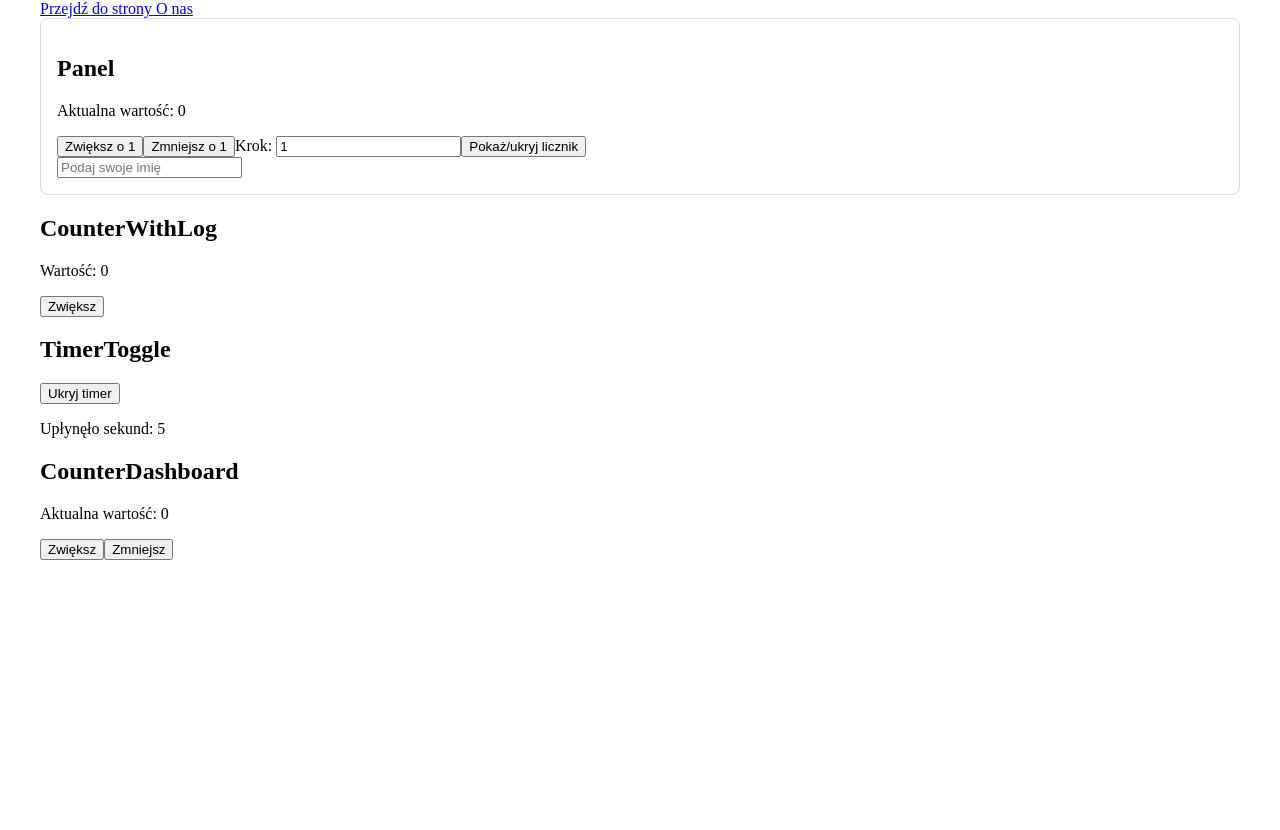
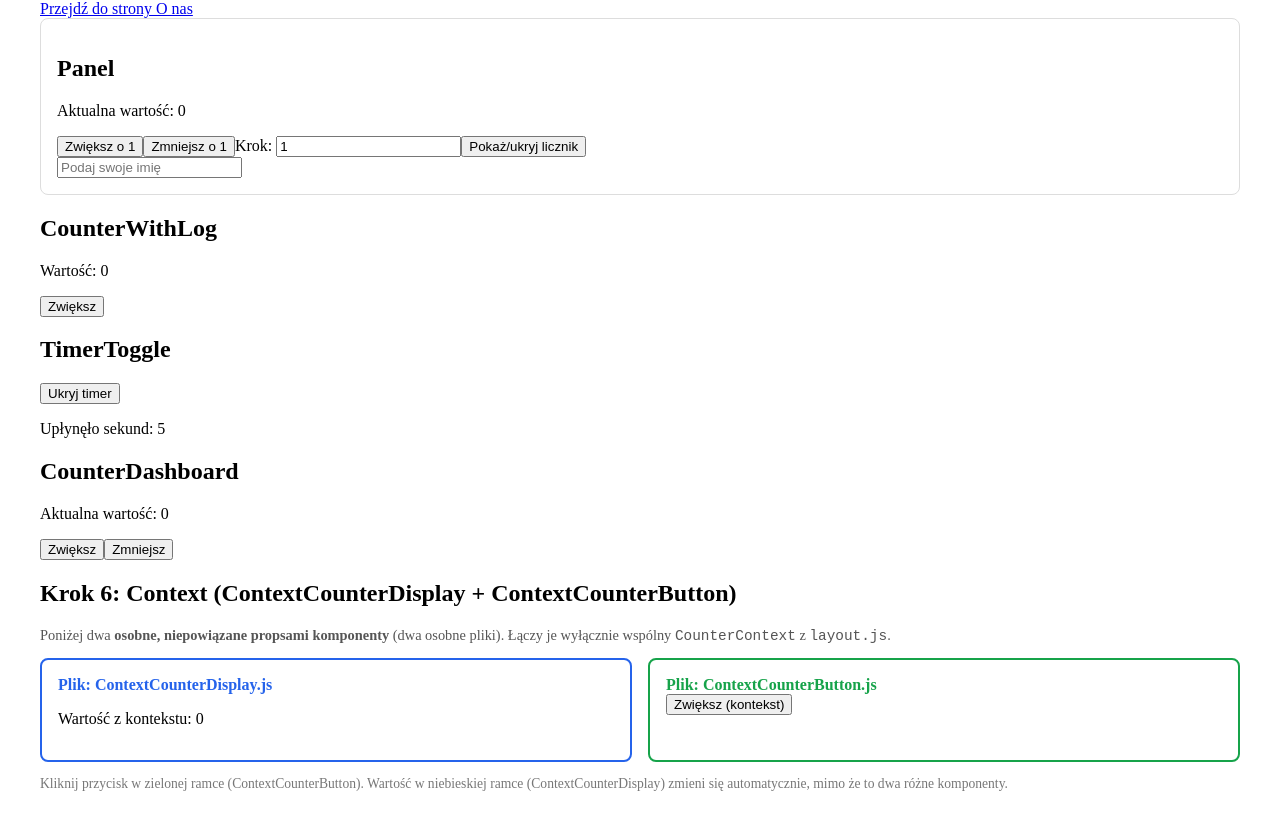
Before and after one commit to Aregda2143/next-2026-27-4C1-AH, a Next.js app: page / in a window 1280 px wide. Shown: the part 204-1034 px from the top of the page. Before the commit the page ends 804 px from the top, so only its background shows below. Built offline with nearby package versions, Linux system fonts and the light colour scheme.

Commit message:
dwa osobne przyciski

```diff
--- a/src/app/layout.js
+++ b/src/app/layout.js
@@ -1,13 +1,17 @@
+import { CounterProvider } from '@/context/CounterContext';
+
 export default function RootLayout({ children }) {
   return (
     <html lang="pl">
       <body>
+        <CounterProvider>
           <header style={{ background: '#f0f0f0', padding: '1rem' }}>
             <nav>
               <strong>Moja Aplikacja Szkolna</strong>
             </nav>
           </header>
           {children}
+        </CounterProvider>
       </body>
     </html>
   );
--- a/src/app/page.js
+++ b/src/app/page.js
@@ -3,6 +3,8 @@ import Dashboard from '@/components/Dashboard';
 import CounterWithLog from '@/components/CounterWithLog';
 import TimerToggle from '@/components/TimerToggle';
 import CounterDashboard from '@/components/CounterDashboard';
+import ContextCounterDisplay from '@/components/ContextCounterDisplay';
+import ContextCounterButton from '@/components/ContextCounterButton';
 
 export default function HomePage() {
   return (
@@ -19,6 +21,29 @@ export default function HomePage() {
       <TimerToggle />
       <h2>CounterDashboard</h2>
       <CounterDashboard />
+      <h2>Krok 6: Context (ContextCounterDisplay + ContextCounterButton)</h2>
+      <p style={{ fontSize: '0.9rem', color: '#555' }}>
+        Poniżej dwa <strong>osobne, niepowiązane propsami komponenty</strong> (dwa osobne pliki).
+        Łączy je wyłącznie wspólny <code>CounterContext</code> z <code>layout.js</code>.
+      </p>
+      <div style={{ display: 'flex', gap: '1rem', flexWrap: 'wrap' }}>
+        <div style={{ border: '2px solid #2563eb', borderRadius: 8, padding: '1rem', flex: '1 1 200px' }}>
+          <p style={{ fontWeight: 'bold', color: '#2563eb', margin: 0 }}>
+            Plik: ContextCounterDisplay.js
+          </p>
+          <ContextCounterDisplay />
+        </div>
+        <div style={{ border: '2px solid #16a34a', borderRadius: 8, padding: '1rem', flex: '1 1 200px' }}>
+          <p style={{ fontWeight: 'bold', color: '#16a34a', margin: 0 }}>
+            Plik: ContextCounterButton.js
+          </p>
+          <ContextCounterButton />
+        </div>
+      </div>
+      <p style={{ fontSize: '0.85rem', color: '#777' }}>
+        Kliknij przycisk w zielonej ramce (ContextCounterButton). Wartość w niebieskiej ramce
+        (ContextCounterDisplay) zmieni się automatycznie, mimo że to dwa różne komponenty.
+      </p>
     </main>
   );
 }
--- /dev/null
+++ b/src/components/ContextCounterButton.js
@@ -0,0 +1,8 @@
+'use client';
+
+import { useCounter } from '@/context/CounterContext';
+
+export default function ContextCounterButton() {
+  const { count, setCount } = useCounter();
+  return <button onClick={() => setCount(count + 1)}>Zwiększ (kontekst)</button>;
+}
--- /dev/null
+++ b/src/components/ContextCounterDisplay.js
@@ -0,0 +1,8 @@
+'use client';
+
+import { useCounter } from '@/context/CounterContext';
+
+export default function ContextCounterDisplay() {
+  const { count } = useCounter();
+  return <p>Wartość z kontekstu: {count}</p>;
+}
--- /dev/null
+++ b/src/context/CounterContext.js
@@ -0,0 +1,23 @@
+'use client';
+
+import { createContext, useContext, useState } from 'react';
+
+const CounterContext = createContext(null);
+
+export function CounterProvider({ children }) {
+  const [count, setCount] = useState(0);
+
+  return (
+    <CounterContext.Provider value={{ count, setCount }}>
+      {children}
+    </CounterContext.Provider>
+  );
+}
+
+export function useCounter() {
+  const context = useContext(CounterContext);
+  if (!context) {
+    throw new Error('useCounter musi być używany wewnątrz CounterProvider');
+  }
+  return context;
+}
```
Lines whose indentation alone changed are shown as unchanged.
